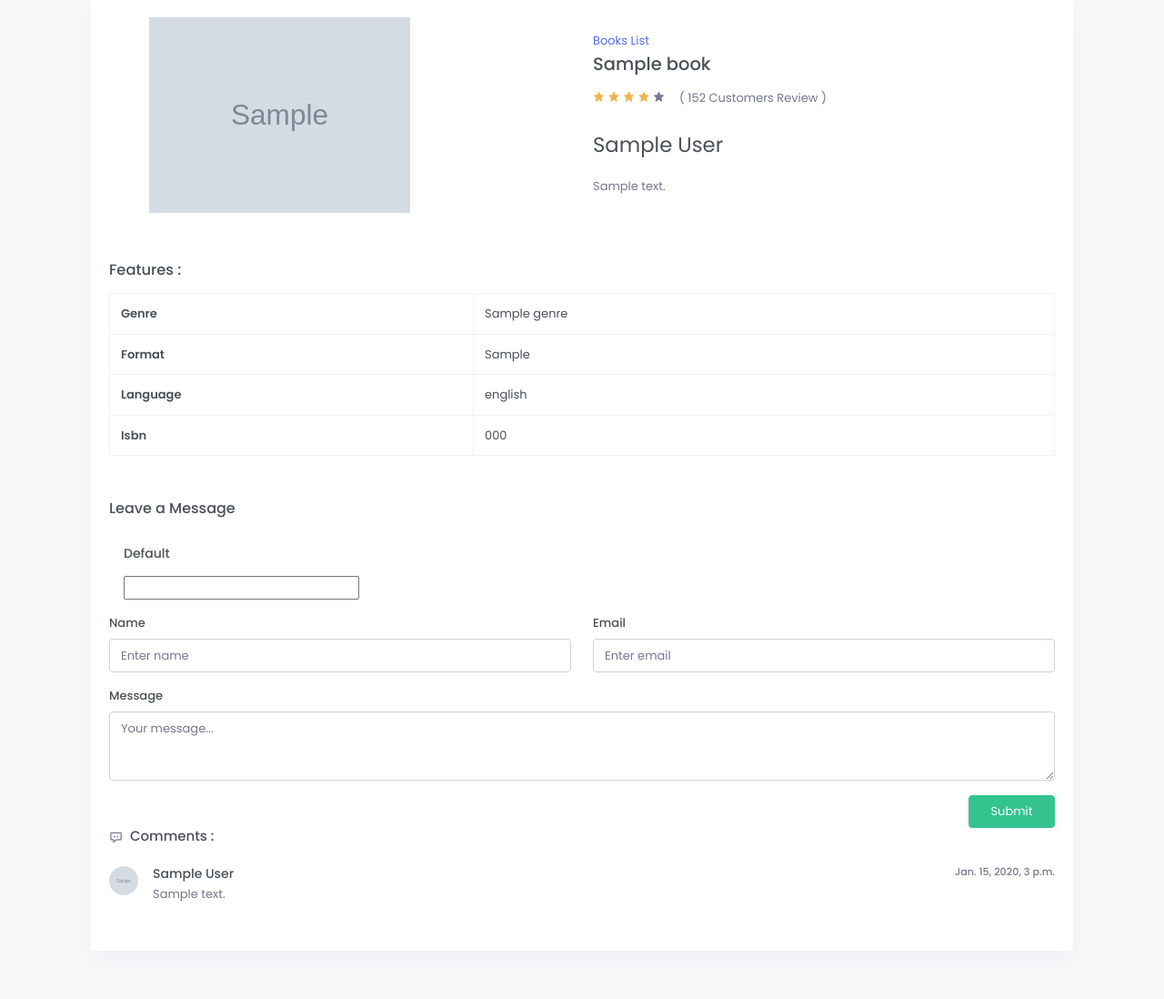
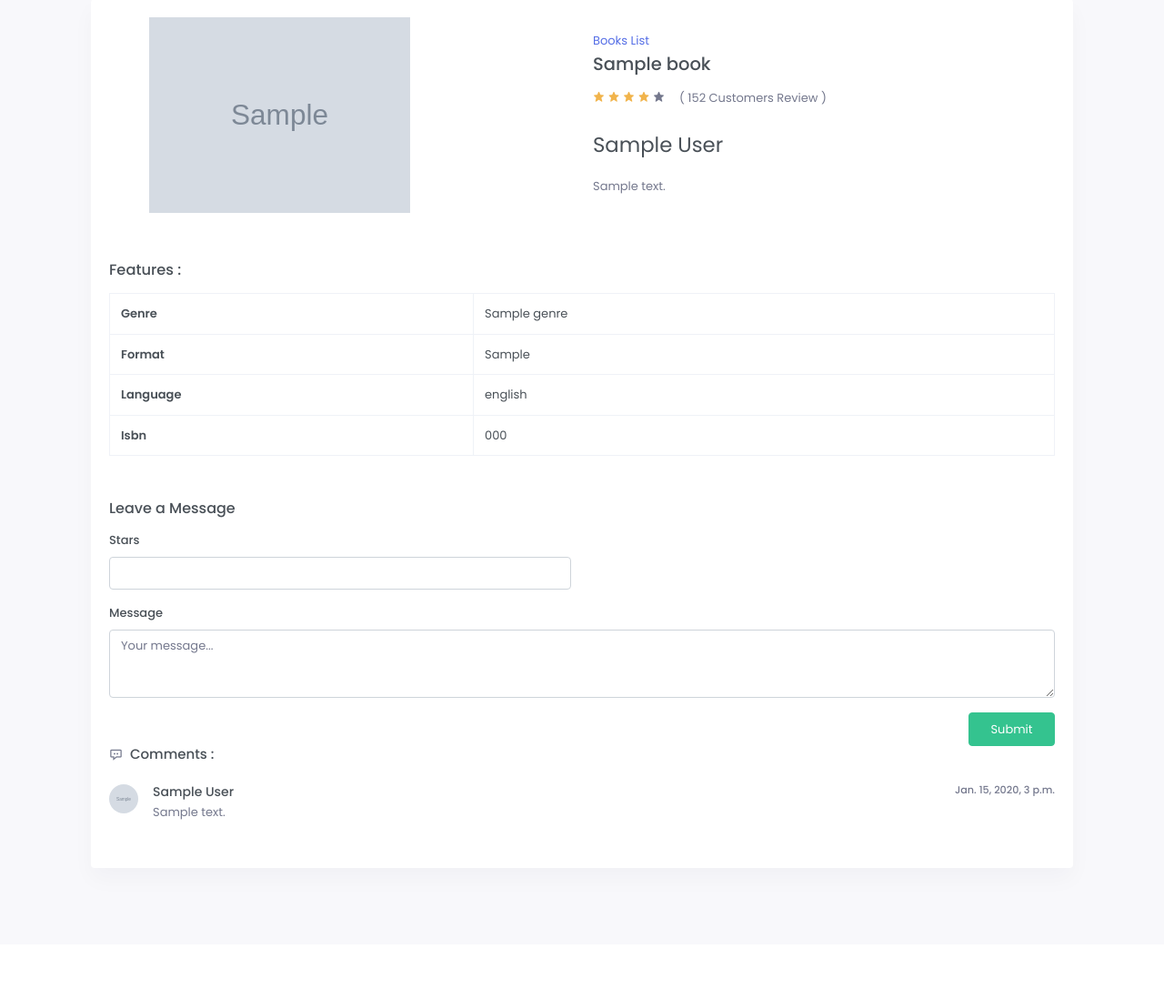
Before and after one commit to EldorKarimov/goodreads-clone, a Django app: the page made by books/templates/books/book_detail.html in a window 1280 px wide. Shown: the part 138-1236 px from the top of the page at 91% size. After the commit the page ends 1176 px from the top, so only its background shows below. Run offline with Django 4.2, Linux system fonts and the light colour scheme; tables that the repository leaves empty hold one stand-in row (values such as "Sample post"); some libraries are stand-ins or nearby versions.

Commit message:
some changes

```diff
--- a/books/templates/books/book_detail.html
+++ b/books/templates/books/book_detail.html
@@ -1,5 +1,6 @@
 {% extends 'base.html' %}
 {% load static  %}
+{% load widget_tweaks %}
 {% block title %} {{ book.title }} {% endblock %}
 
 {% block content %}
@@ -139,29 +140,22 @@
                                 <div class="mt-4">
                                                                 <h5 class="font-size-16 mb-3">Leave a Message</h5>
 
-                                                                <form>
-                                                                    <div class="p-3">
-                                                    <h5 class="font-size-14 mb-3">Default</h5>
-                                                    <input type="number" id="range_01">
-                                                </div>
+                                                                <form method="post" action="{% url 'books:reviews' book.slug %}">
+                                                                    {% csrf_token %}
                                                                     <div class="row">
                                                                         <div class="col-md-6">
                                                                             <div class="mb-3">
-                                                                                <label for="commentname-input" class="form-label">Name</label>
-                                                                                <input type="text" class="form-control" id="commentname-input" placeholder="Enter name">
-                                                                            </div>
-                                                                        </div>
-                                                                        <div class="col-md-6">
-                                                                            <div class="mb-3">
-                                                                                <label for="commentemail-input" class="form-label">Email</label>
-                                                                                <input type="email" class="form-control" id="commentemail-input" placeholder="Enter email">
+                                                                                <label for="stars_given" class="form-label">Stars</label>
+<!--                                                                                <input type="number" class="form-control" id="stars_given">-->
+                                                                                {% render_field form.stars_given class+="form-control" id="stars_given" type="number" %}
                                                                             </div>
                                                                         </div>
                                                                     </div>
 
                                                                     <div class="mb-3">
                                                                         <label for="commentmessage-input" class="form-label">Message</label>
-                                                                        <textarea class="form-control" id="commentmessage-input" placeholder="Your message..." rows="3"></textarea>
+<!--                                                                        <textarea class="form-control" id="commentmessage-input" placeholder="Your message..." rows="3"></textarea>-->
+                                                                        {% render_field form.text class+="form-control" id="commentmessage-input" type="number" rows="3" placeholder="Your message..." %}
                                                                     </div>
 
                                                                     <div class="text-end">
--- a/books/views.py
+++ b/books/views.py
@@ -2,6 +2,7 @@ from django.contrib.auth.mixins import LoginRequiredMixin
 from django.shortcuts import render, get_object_or_404, redirect
 from django.urls import reverse
 from django.views import View
+from django.core.paginator import Paginator
 
 from .models import Book, Comment, Genre
 from .forms import AddCommentForm
@@ -13,16 +14,25 @@ class BookListView(View):
 
         if search_book_title:
             books = Book.objects.filter(title__icontains = search_book_title)
+            paginator = Paginator(books, 4)
+            page_num = request.GET.get('page', 1)
+            page_obj = paginator.get_page(page_num)
         else:
-            books = Book.objects.all()
+            books = Book.objects.all().order_by('-id')
+            paginator = Paginator(books, 4)
+            page_num = request.GET.get('page', 1)
+            page_obj = paginator.get_page(page_num)
         if search_genre_book:
             popular_books = Book.objects.filter(title__icontains = search_genre_book).order_by("-views")[:3]
             genres = Genre.objects.filter(name__icontains = search_genre_book)
         else:
             popular_books = Book.objects.all().order_by("-views")[:3]
             genres = Genre.objects.all()
+
+
+
         context = {
-            'books':books,
+            'books':page_obj,
             'popular_books':popular_books,
             'genres':genres,
             'search_book_title':search_book_title,
```
Also changed, not shown: books/templates/books/books_list.html (+13 -18 lines).
